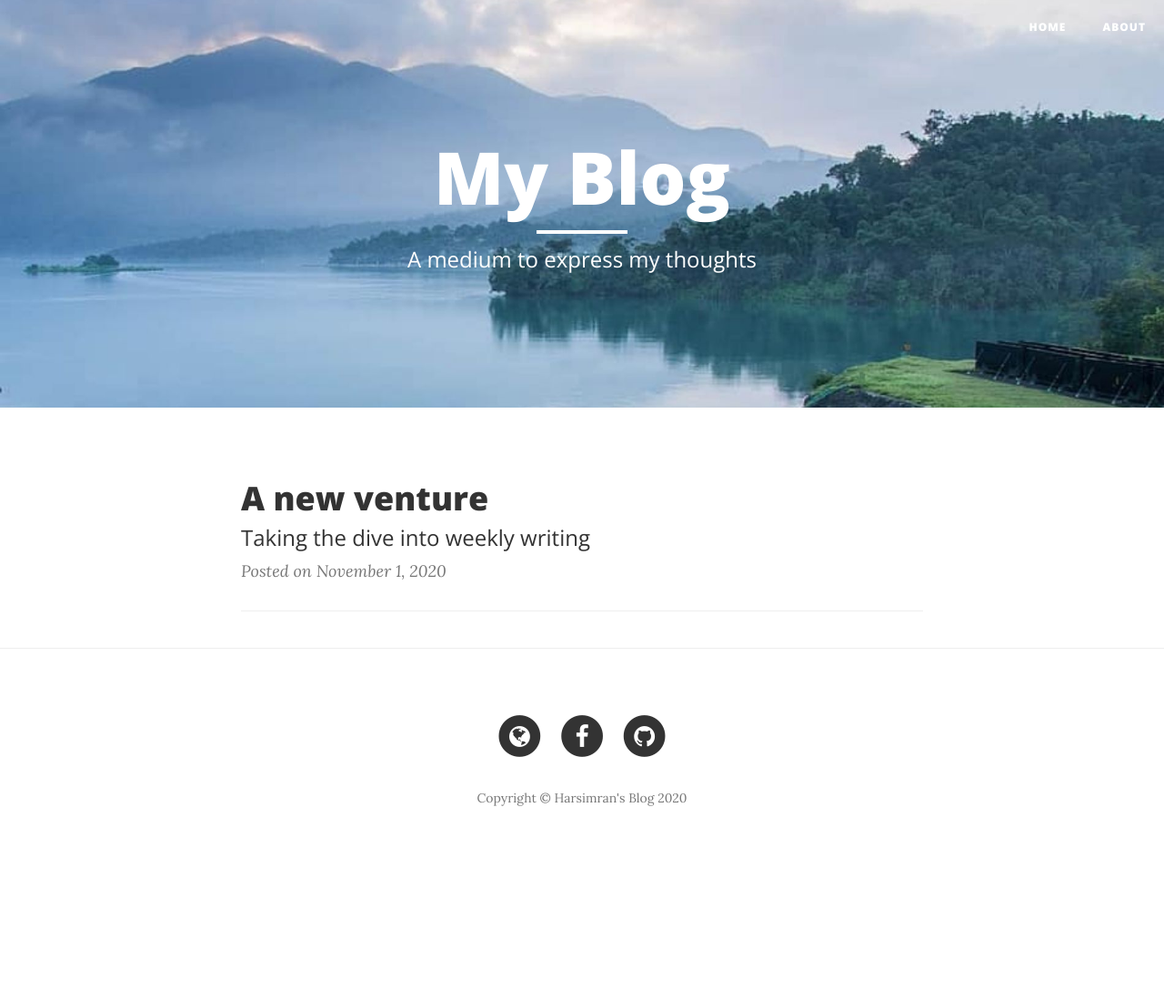
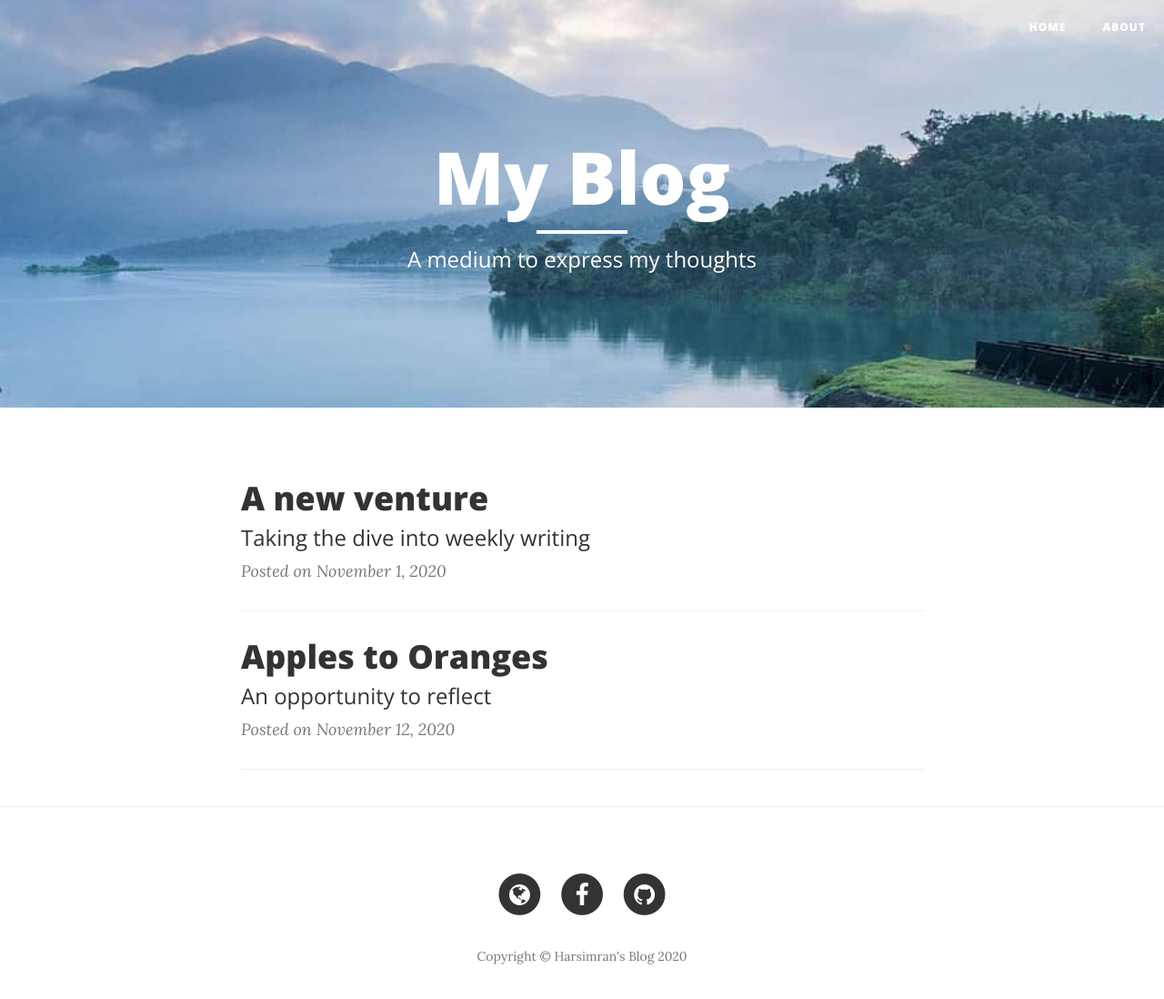
Before and after one commit to HarsimranAneja/blog, a website: page index.html in a window 1280 px wide. Shown: the whole page at 91% size. Before the commit the page ends 953 px from the top, so only its background shows below. Drawn offline with nearby package versions, Linux system fonts and the light colour scheme.

Commit message:
Add files via upload

```diff
--- a/index.html
+++ b/index.html
@@ -99,16 +99,19 @@
                     <p class="post-meta">Posted on November 1, 2020</p>
                 </div>
                 <hr>
-                <!--<div class="post-preview">
-                    <a href="post.html">
+                <div class="post-preview">
+                    <a href="post2.html">
                         <h2 class="post-title">
-                            I believe every human has a finite number of heartbeats. I don't intend to waste any of mine.
+                            Apples to Oranges
                         </h2>
+                        <h3 class="post-subtitle">
+                            An opportunity to reflect
+                        </h3>
                     </a>
-                    <p class="post-meta">Posted by <a href="#">Start Bootstrap</a> on September 18, 2014</p>
+                    <p class="post-meta">Posted on November 12, 2020</p>
                 </div>
                 <hr>
-                <div class="post-preview">
+                <!--<div class="post-preview">
                     <a href="post.html">
                         <h2 class="post-title">
                             Science has not yet mastered prophecy
```
